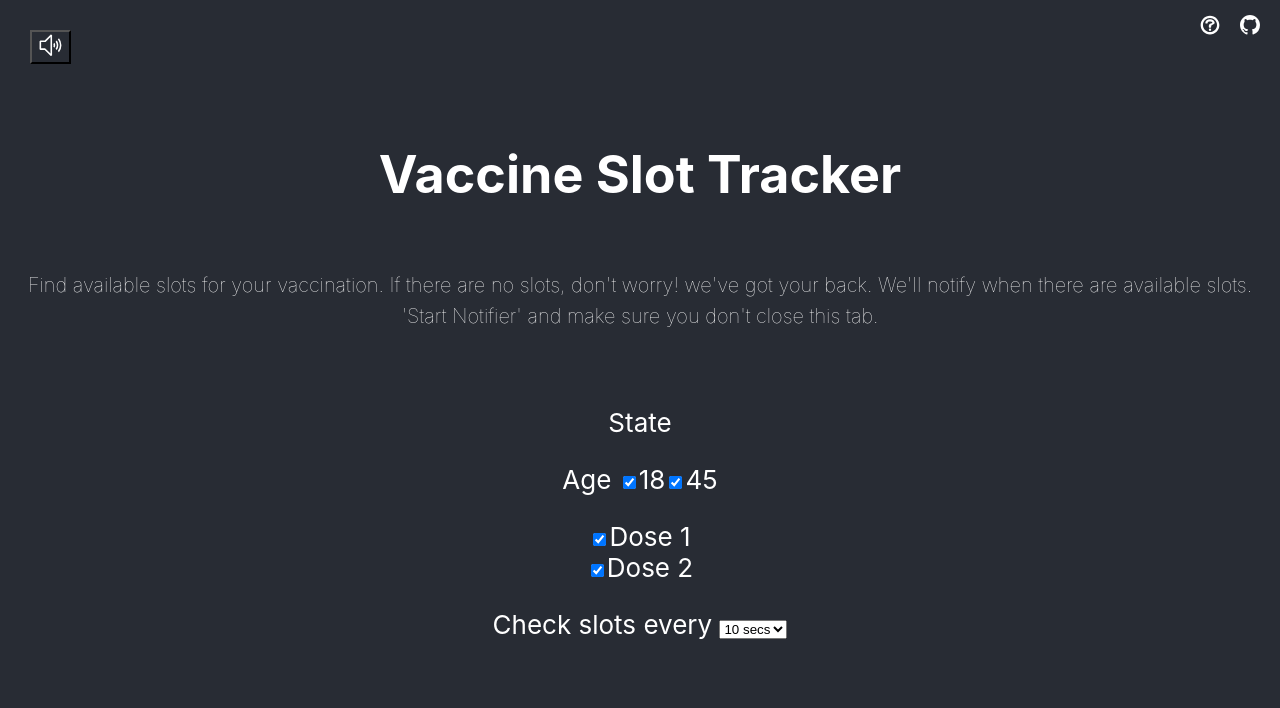
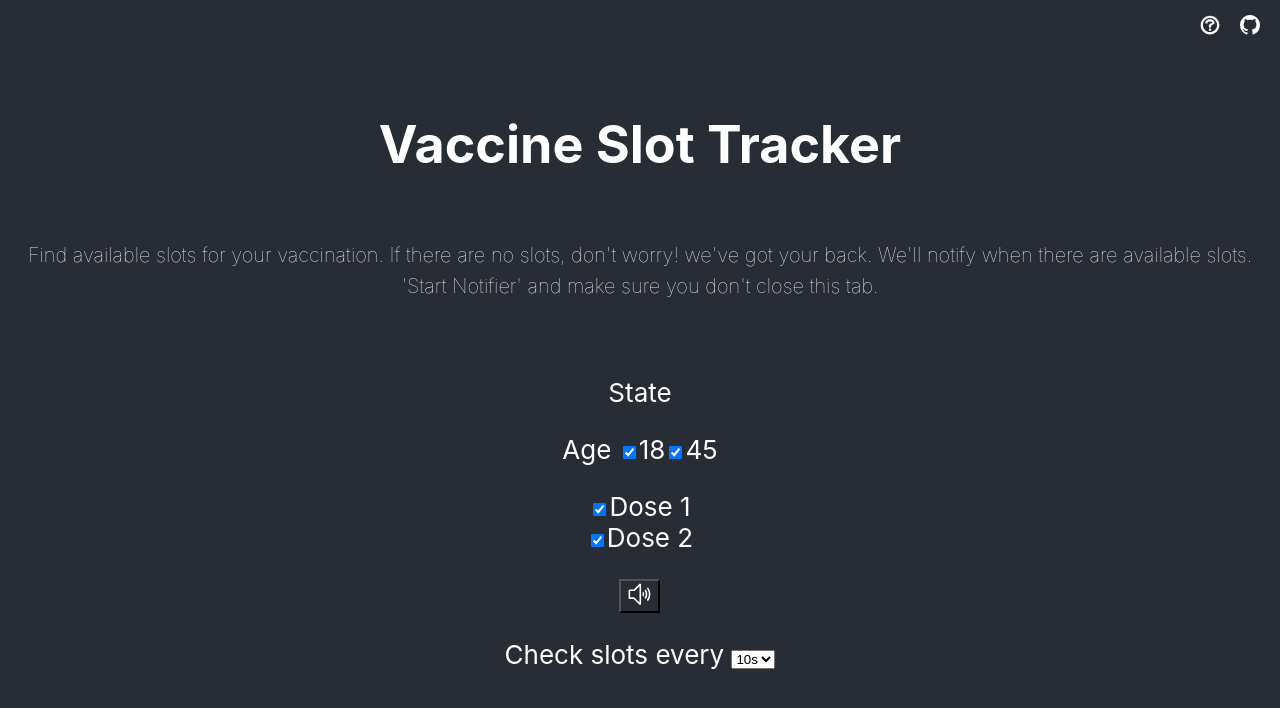
Before and after one commit to SupriyaRaghunath/vaccine-tracker, a React (Create React App) app: page / in a window 1280 px wide. Shown: the top 708 px of the page. Built offline with nearby package versions, Linux system fonts and the light colour scheme; no server answers.

Commit message:
pause notification impl and mute button styling update

```diff
--- a/src/App.css
+++ b/src/App.css
@@ -11,13 +11,6 @@
   .App-logo {
     animation: App-logo-spin infinite 20s linear;
   }
-}
-
-.sound {
-    position: absolute;
-    top: 0;
-    left: 0;
-    margin:30px;
 }
 
 .rightlogosection {
--- a/src/MuteButton.js
+++ b/src/MuteButton.js
@@ -6,7 +6,7 @@ import {  VscUnmute, VscMute  } from "react-icons/vsc";
 function MuteButton(props) {
     let {mute, onClick} = props
 	return (
-		<div className="sound">
+		<div>
 			<button style={{backgroundColor: '#282c34'}} onClick={onClick} >
                 {!mute?
                 <VscUnmute size={25} color={"white"}/>:
--- a/src/Request.js
+++ b/src/Request.js
@@ -3,7 +3,7 @@ import { Report } from "./Report";
 import Loader from "react-loader-spinner";
 import tone from "./tone.mp3";
 import MuteButton from "./MuteButton";
-import SelectInterval from './SelectInterval'
+import SelectInterval from "./SelectInterval";
 
 const states = `https://cdn-api.co-vin.in/api/v2/admin/location/states`;
 const districts = `https://cdn-api.co-vin.in/api/v2/admin/location/districts/`;
@@ -24,7 +24,8 @@ class Request extends Component {
       doses: ["1", "2"],
       start: false,
       mute: false,
-      interval: 10
+      interval: 10,
+      pauseNotification: false,
     };
   }
 
@@ -92,6 +93,14 @@ class Request extends Component {
     });
 
     if (_finalCenters.length) {
+      if (this.state.pauseNotification) {
+        if (
+          JSON.stringify(_finalCenters) ===
+          JSON.stringify(this.state.finalCenters)
+        )
+          return;
+      }
+
       this.notifyMe();
       this.setState({
         finalCenters: _finalCenters,
@@ -211,6 +220,10 @@ class Request extends Component {
     }
   };
 
+  pauseNotification = () => {
+    this.setState({ pauseNotification: !this.state.pauseNotification });
+  };
+
   start = () => {
     alert("Please keep notifications enabled");
 
@@ -274,7 +287,6 @@ class Request extends Component {
 
     return (
       <div>
-        <MuteButton mute={this.state.mute} onClick={this.soundPress} />
         <p>
           <label>State </label>
           {this.state && this.state.states && (
@@ -316,7 +328,11 @@ class Request extends Component {
           <br />
           {renderDoseCheckboxWithLabel(2)}
         </p>
-        <SelectInterval interval={this.state.interval} onIntervalSelect={this.onIntervalSelect}/>
+        <MuteButton mute={this.state.mute} onClick={this.soundPress} />
+        <SelectInterval
+          interval={this.state.interval}
+          onIntervalSelect={this.onIntervalSelect}
+        />
         {this.state.ages && this.state.selectedDistrict && (
           <p>
             {this.state.start ? (
@@ -330,6 +346,17 @@ class Request extends Component {
             )}
           </p>
         )}
+        {this.state.start &&
+          this.state.finalCenters &&
+          this.state.selectedDistrict.length > 0 && (
+            <div>
+              <button type="button" onClick={this.pauseNotification}>
+                {this.state.pauseNotification
+                  ? "Resume Notifications"
+                  : "Pause Notifications and notify for new slots"}
+              </button>
+            </div>
+          )}
         <p>
           {this.state.loading ? (
             <Loader
--- a/src/SelectInterval.js
+++ b/src/SelectInterval.js
@@ -3,13 +3,13 @@ import React from "react";
 function SelectInterval(props) {
   let { onIntervalSelect, interval } = props;
   let intervals = [
-    { label: "5 secs", value: 5 },
-    { label: "10 secs", value: 10 },
-    { label: "20 secs", value: 20 },
-    { label: "30 secs", value: 30 },
-    { label: "1 mins", value: 60 },
-    { label: "2 mins", value: 120 },
-    { label: "5 mins", value: 300 },
+    { label: "5s", value: 5 },
+    { label: "10s", value: 10 },
+    { label: "20s", value: 20 },
+    { label: "30s", value: 30 },
+    { label: "1m", value: 60 },
+    { label: "2m", value: 120 },
+    { label: "5m", value: 300 },
   ];
 
   let renderInterval = (interval) => (
```
